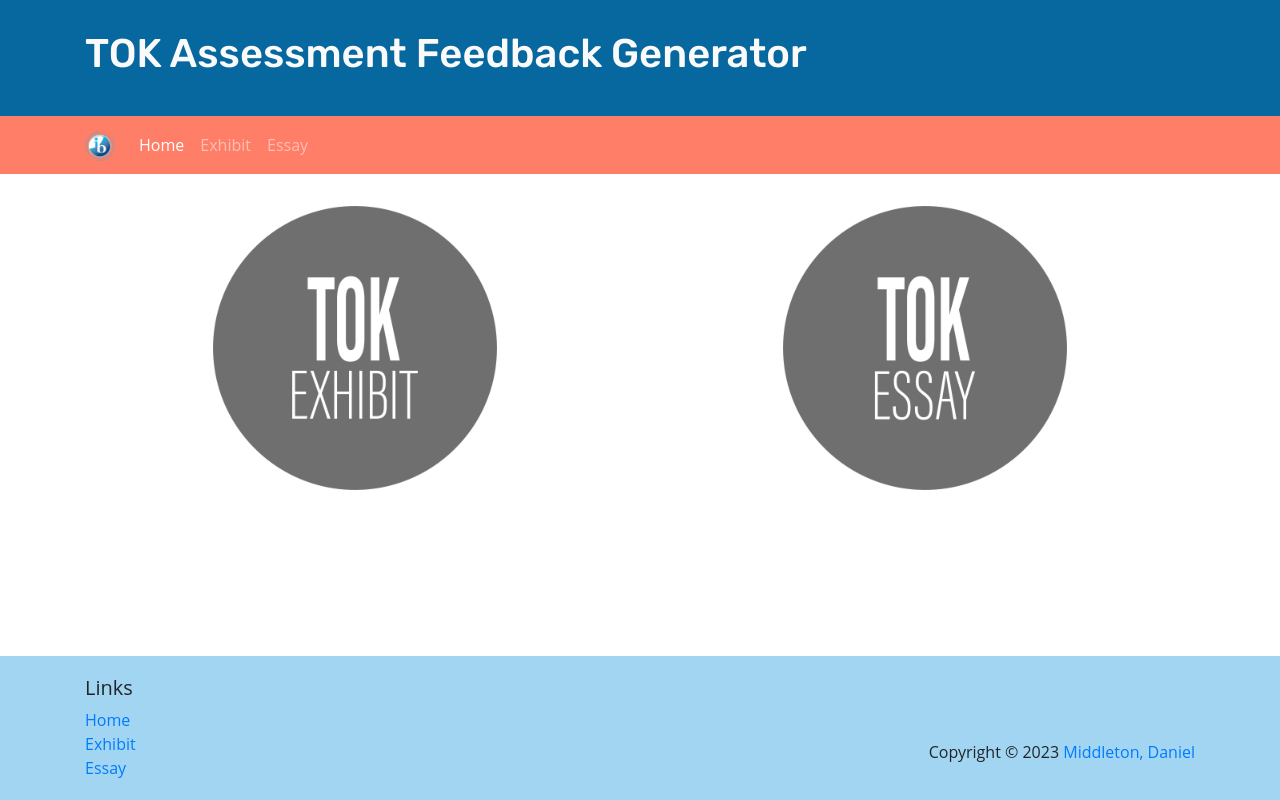
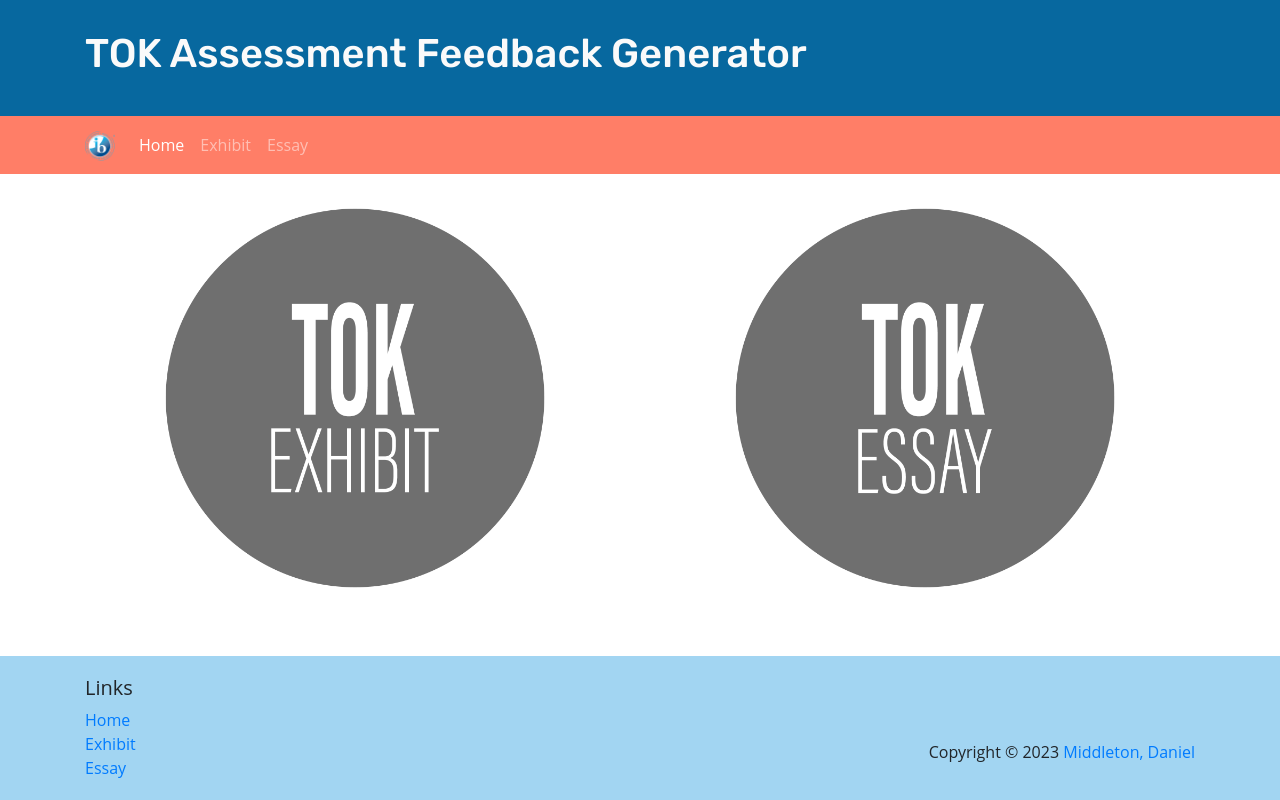
Before and after one commit to danielmiddleton05/grading_comment_generator, a website: page index.html in a window 1280 px wide. Drawn offline with nearby package versions, Linux system fonts and the light colour scheme.

Commit message:
changed button sizes

```diff
--- a/index.html
+++ b/index.html
@@ -45,10 +45,10 @@
     <div class="container">
         <div class="row mt-4 mb-4 align-items-center">
             <div class="col col-m-6 align-self-center text-center">
-                <a href="exhibit.html"><img src="img/exhibitlogo.png" height="300" width="300" /></a>
+                <a href="exhibit.html"><img src="img/exhibitlogo.png" height="400" width="400" /></a>
             </div>
             <div class="col col-m-6 align-self-center text-center">
-                <a href="essay.html"><img src="img/essaylogo.png" height="300" width="300" /></a>
+                <a href="essay.html"><img src="img/essaylogo.png" height="400" width="400" /></a>
             </div>
         </div>
     </div>
```
